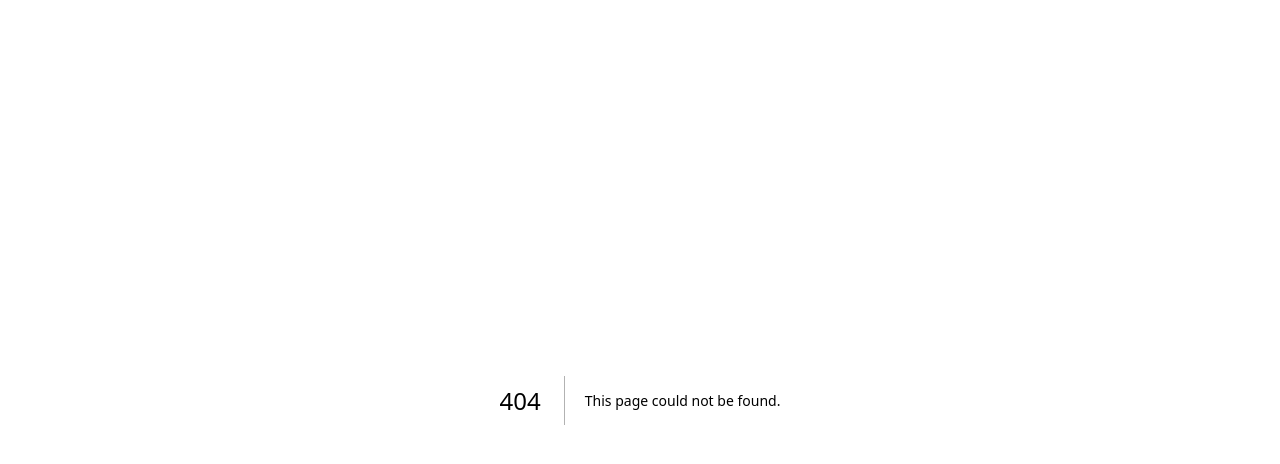
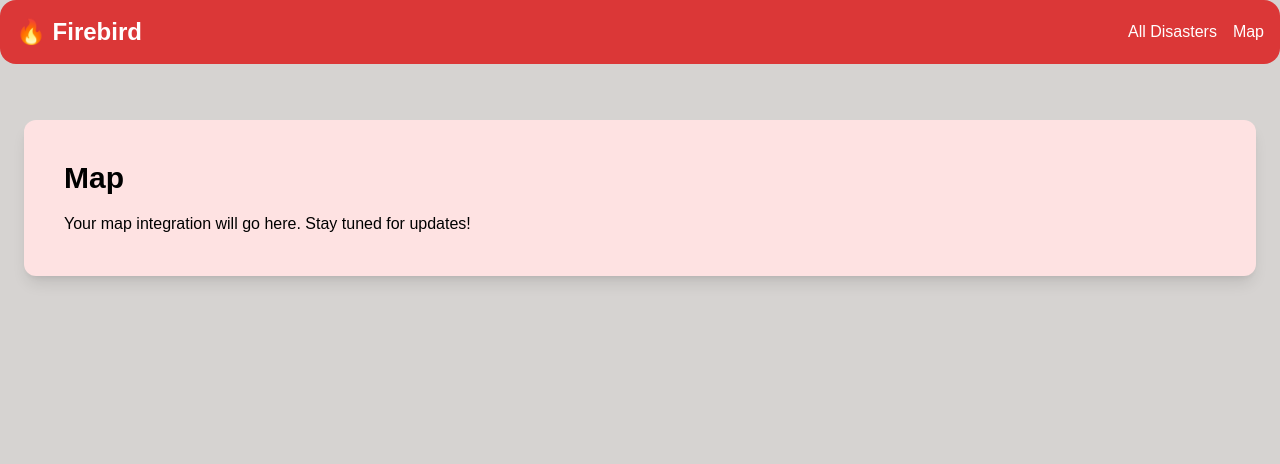
Before and after one commit to WiiExpertise/firebird, a Next.js app: page /map in a window 1280 px wide. Before the commit this address had no page. Shown: the top 464 px of the page. Built offline with nearby package versions, Linux system fonts and the light colour scheme.

Commit message:
added map page

```diff
--- /dev/null
+++ b/app/map/page.tsx
@@ -0,0 +1,19 @@
+"use client";
+import React from "react";
+import MenuBar from "@/components/MenuBar";
+
+const MapPage: React.FC = () => {
+  return (
+    <div className="bg-stone-300 min-h-screen p-6 relative">
+      <MenuBar />
+      <div className="w-full max-w-7xl bg-red-100 p-10 mt-24 pt-10 rounded-xl shadow-lg relative">
+        <h1 className="text-3xl font-bold text-black">Map</h1>
+        <p className="mt-4 text-base text-black">
+          Your map integration will go here. Stay tuned for updates!
+        </p>
+      </div>
+    </div>
+  );
+};
+
+export default MapPage;
```
